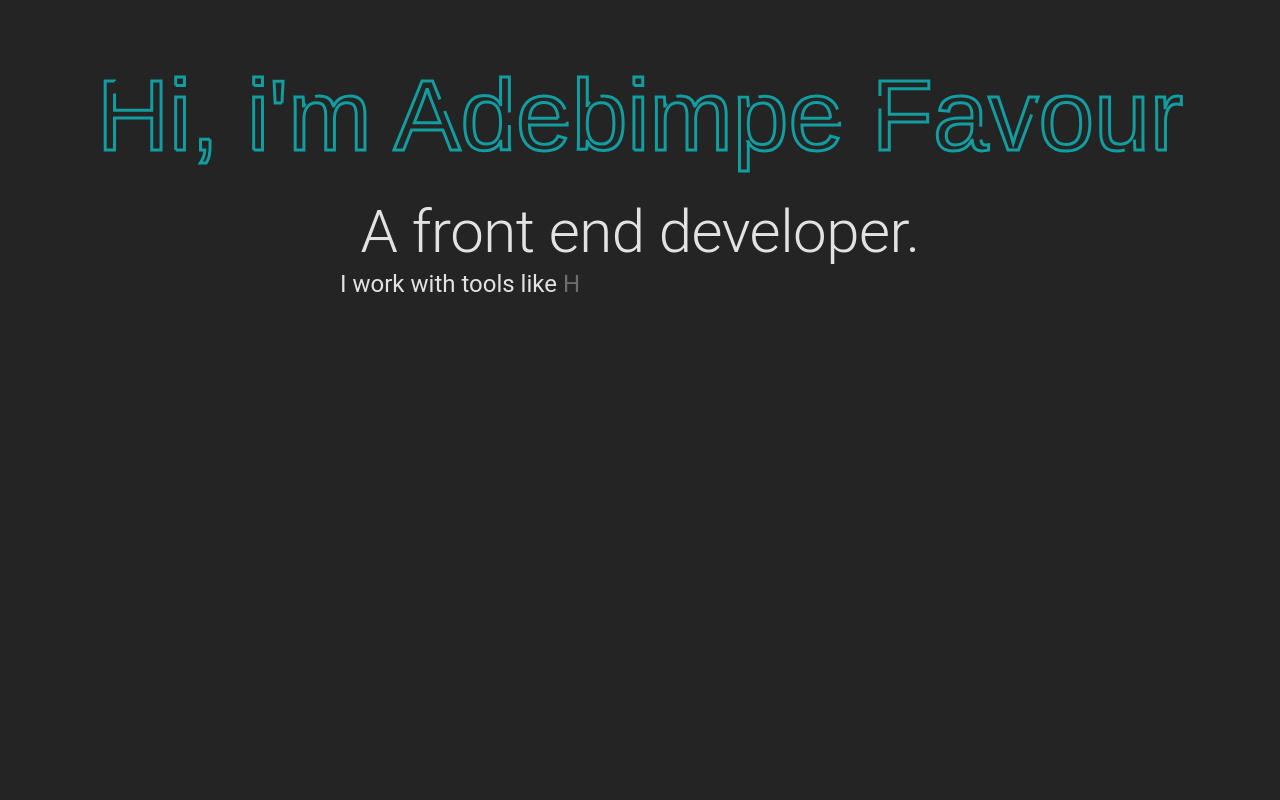
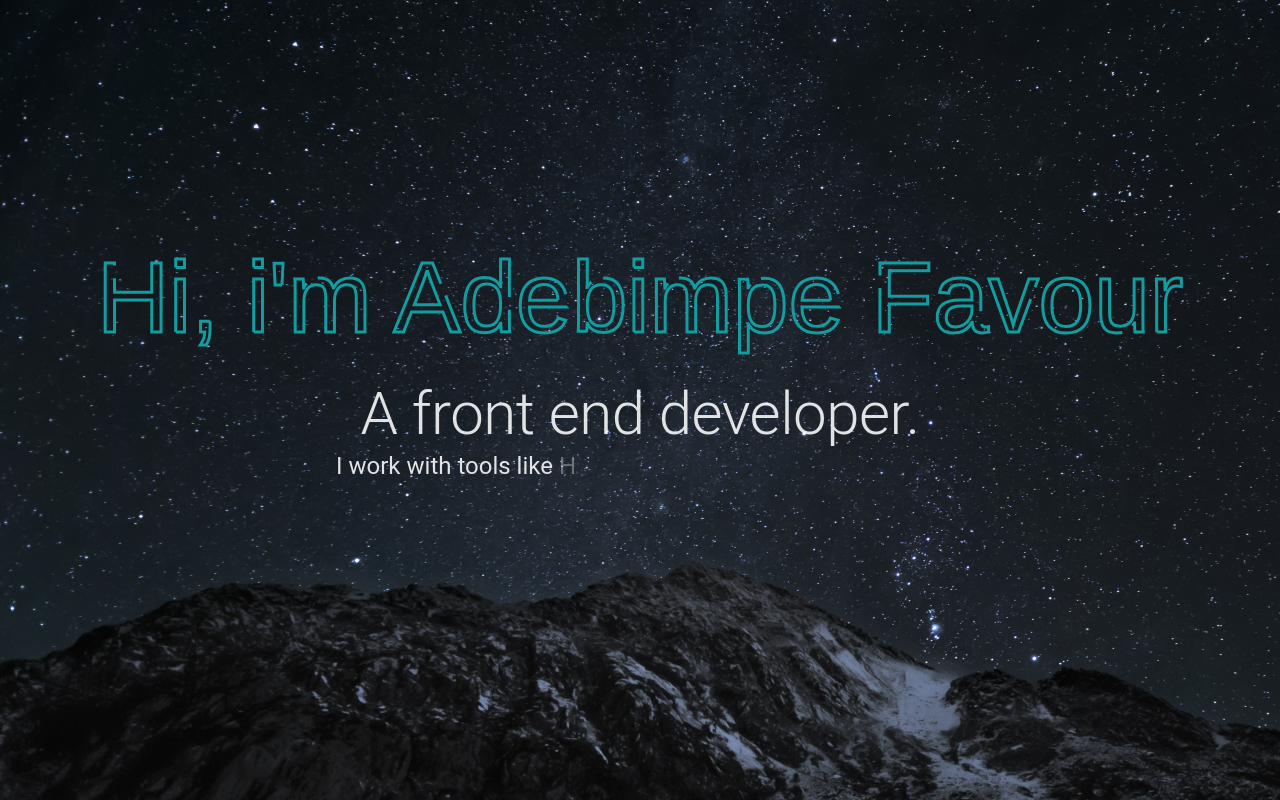
Before and after one commit to Proton-number/portfolio, a React (Vite) app: page / in a window 1280 px wide. Built offline with nearby package versions, Linux system fonts and the light colour scheme.

Commit message:
better looks

```diff
--- a/src/App.css
+++ b/src/App.css
@@ -2,6 +2,7 @@
   max-width: 1280px;
   margin: 0 auto;
   padding: 2rem;
+
 }
 
 #glitch-wrapper {
--- a/src/index.css
+++ b/src/index.css
@@ -13,3 +13,12 @@
   -moz-osx-font-smoothing: grayscale;
   -webkit-text-size-adjust: 100%;
 }
+
+body{
+  background-image: url('/src/images/cropped-1600-900-572570.jpg');
+  height: 100vh;
+  margin: auto;
+  display: flex;
+  justify-content:center;
+  align-items: center;
+}
```
Also changed, not shown: src/images/Visionary technology.gif (deleted), src/images/cropped-1600-900-572570.jpg (added).
